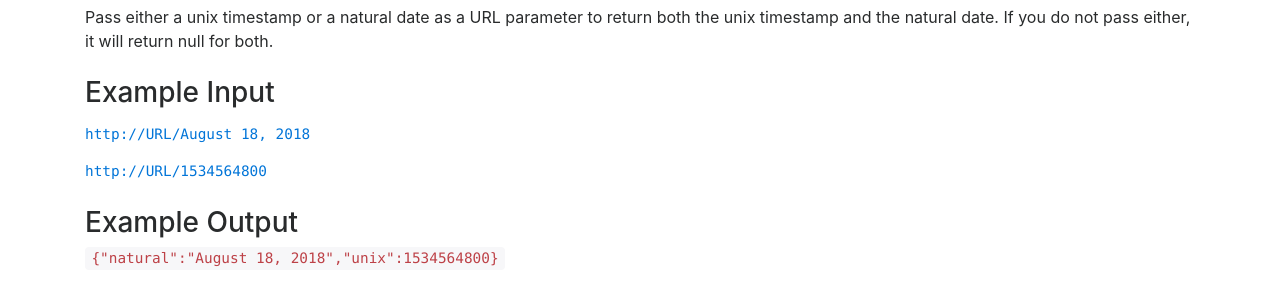
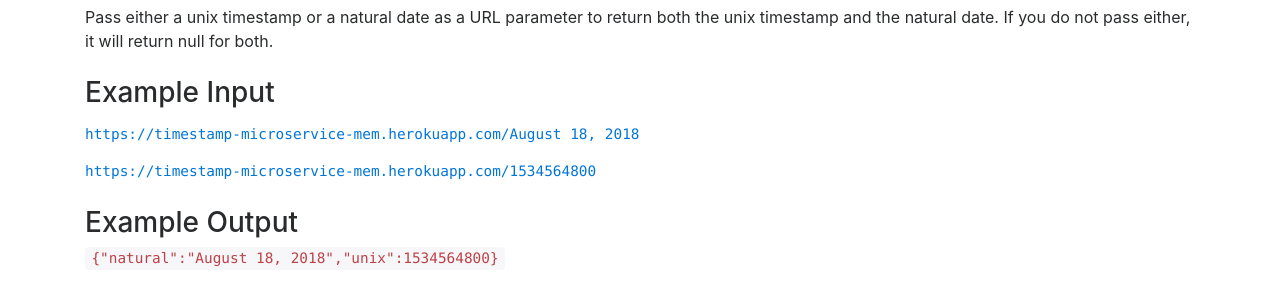
Before and after one commit to msestellemarie/timestampmicroservice, a website: page public/index.html in a window 1280 px wide. Shown: the part 150-456 px from the top of the page. Drawn offline with nearby package versions, Linux system fonts and the light colour scheme.

Commit message:
updated urls in html file

```diff
--- a/public/index.html
+++ b/public/index.html
@@ -12,8 +12,8 @@
           <h3 class="mt-4">Instructions</h3>
           <p>Pass either a unix timestamp or a natural date as a URL parameter to return both the unix timestamp and the natural date. If you do not pass either, it will return null for both.</p>
           <h3 class="mt-4">Example Input</h3>
-          <p><pre><a href="/August 18, 2018">http://URL/August 18, 2018</a></pre></p>
-          <p><pre><a href="/1534564800">http://URL/1534564800</a></pre></p>
+          <p><pre><a href="/August 18, 2018">https://timestamp-microservice-mem.herokuapp.com/August 18, 2018</a></pre></p>
+          <p><pre><a href="/1534564800">https://timestamp-microservice-mem.herokuapp.com/1534564800</a></pre></p>
           <h3 class="mt-4">Example Output</h3>
           <p><code>{"natural":"August 18, 2018","unix":1534564800}</code></p>
         </div>
```
